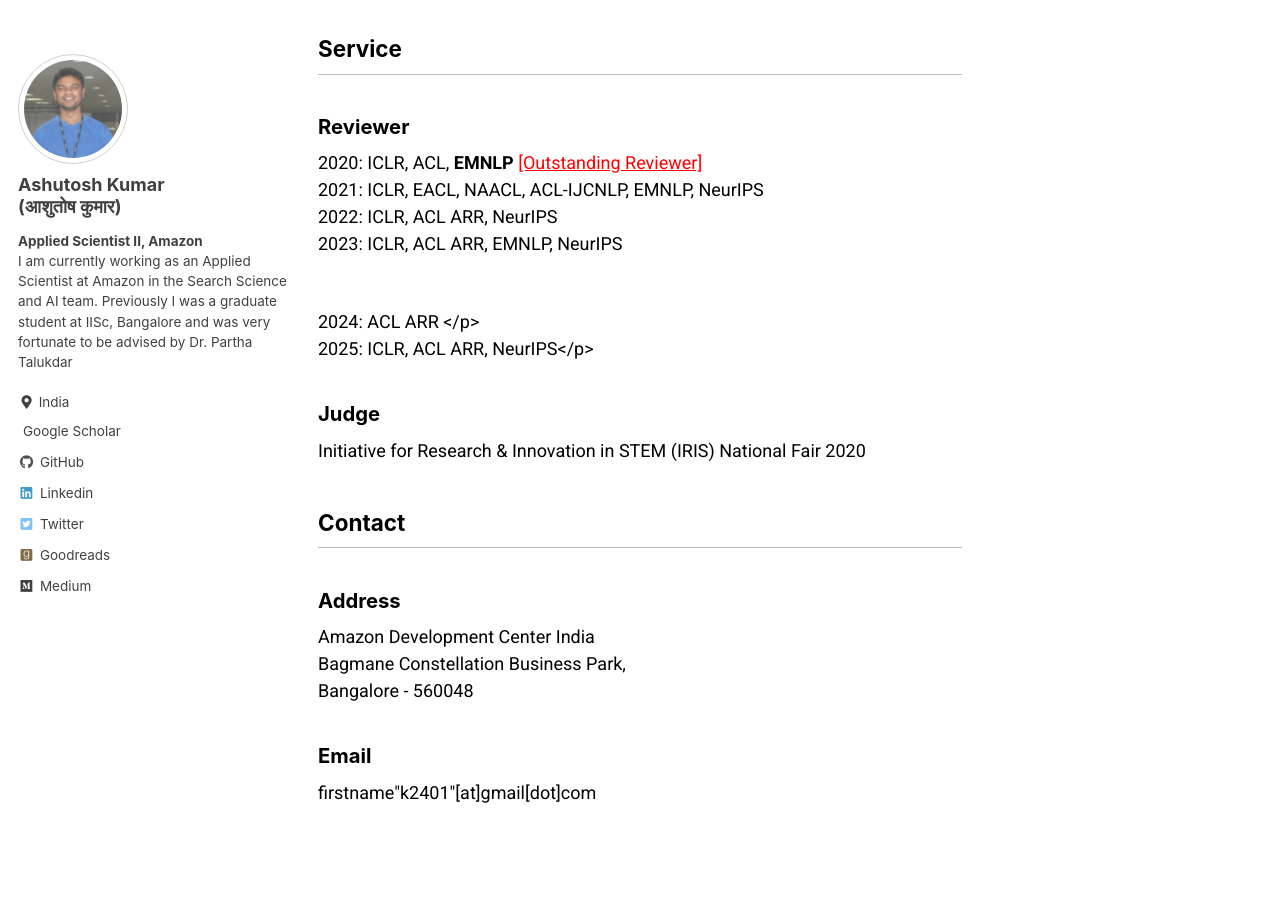
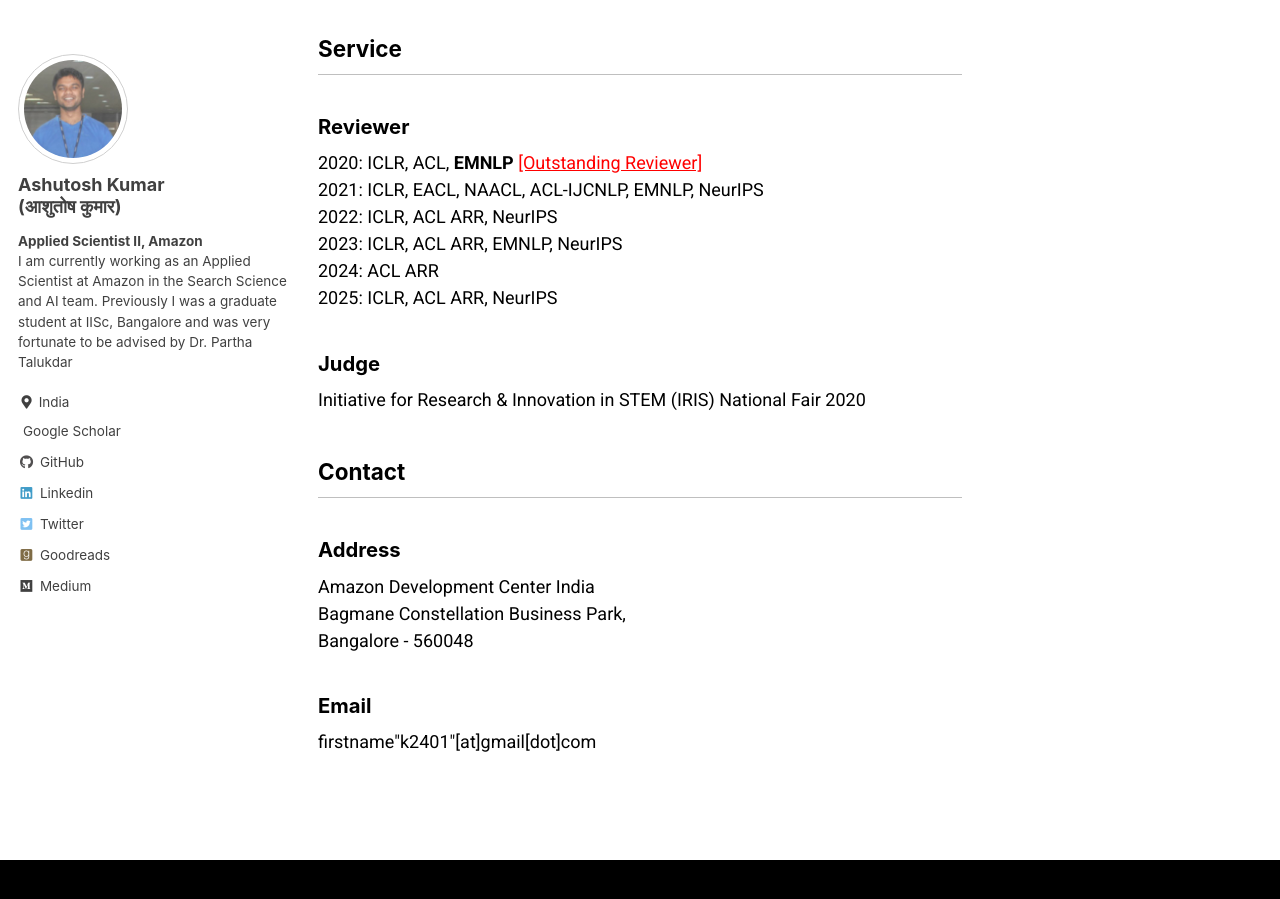
Before and after one commit to ashutoshml/ashutoshml.github.io, a Jekyll site: the page built from _pages/about.md, in a window 1280 px wide and 900 px high, scrolled down 2512 px. Built offline with Jekyll 4.4.1, drawn with Linux system fonts in a browser that asks for light colours; cached includes are drawn as plain includes; a style sheet for code colours, icons or effects is not loaded.

```diff
--- a/_pages/about.md
+++ b/_pages/about.md
@@ -159,8 +159,8 @@ Software Engineer
 <p>2020: ICLR, ACL, <strong>EMNLP</strong> <a href='https://www.aclweb.org/anthology/2020.emnlp-main.0.pdf' style="color:red;" target="_blank">[Outstanding Reviewer]</a>
 <br>2021: ICLR, EACL, NAACL, ACL-IJCNLP, EMNLP, NeurIPS
 <br>2022: ICLR, ACL ARR, NeurIPS
-<br>2023: ICLR, ACL ARR, EMNLP, NeurIPS</p>
-<br>2024: ACL ARR </p>
+<br>2023: ICLR, ACL ARR, EMNLP, NeurIPS
+<br>2024: ACL ARR
 <br>2025: ICLR, ACL ARR, NeurIPS</p>
 
 ### Judge
```
